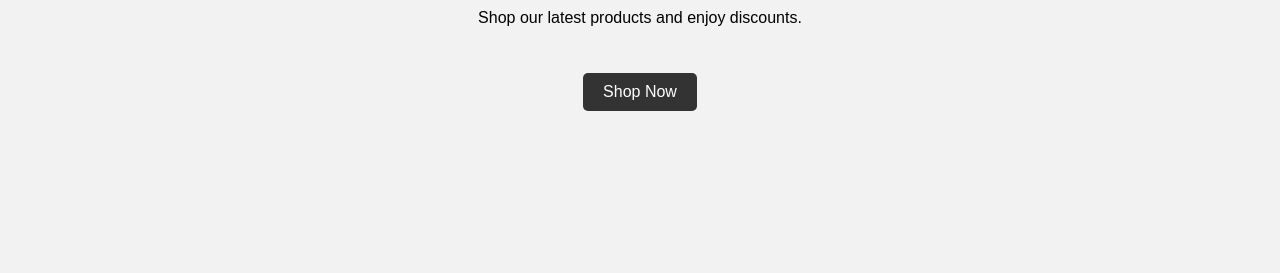
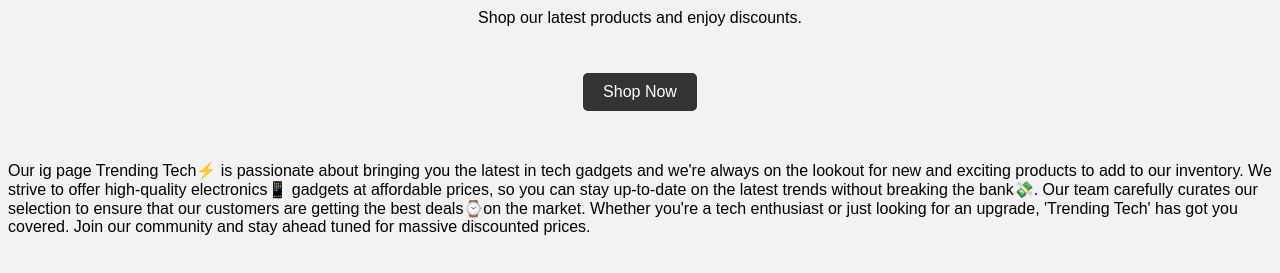
Before and after one commit to thetrendingtech/products, a plain HTML site: page index.html in a window 1280 px wide. Shown: the part 213-486 px from the top of the page. Drawn offline with Linux system fonts and the light colour scheme.

Commit message:
Update index.html

```diff
--- a/index.html
+++ b/index.html
@@ -1,7 +1,7 @@
 <!DOCTYPE html>
 <html>
   <head>
-    <title>Trending Tech</title>
+    <title>Srinath Store</title>
     <link href="style1.css" rel="stylesheet">
   </head>
   <body>
@@ -20,5 +20,7 @@
       <p>Shop our latest products and enjoy discounts.</p>
       <a href="main.html" class="button">Shop Now</a>
     </main>
+    <footer>Our ig page Trending Tech⚡ is  passionate about bringing you the latest in tech gadgets and we're always on the lookout for new and exciting products to add to our inventory. We strive to offer high-quality electronics📱 gadgets at affordable prices, so you can stay up-to-date on the latest trends without breaking the bank💸. Our team carefully curates our selection to ensure that our customers are getting the best deals⌚on the market. Whether you're a tech enthusiast or just looking for an upgrade, 'Trending Tech' has got you covered. Join our community and stay ahead tuned for massive discounted prices.</footer>
+
   </body>
 </html>
```
